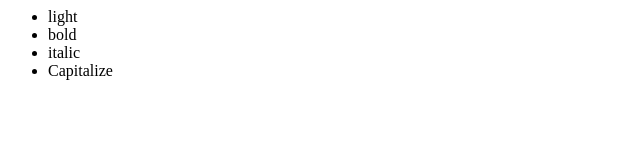
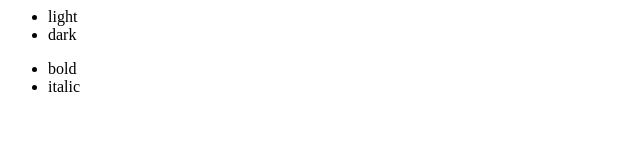
Before and after one commit to silvia2017/Test_tut, a plain HTML site: page index.html in a window 1280 px wide. Shown: the whole page, without its empty margins (0-640 px from the left). Drawn offline with Linux system fonts and the light colour scheme.

Commit message:
added new branch with index.html modified for discussion

```diff
--- a/index.html
+++ b/index.html
@@ -3,11 +3,15 @@
         <module-one>
             <ul>
                 <li>light</li>
+                <li>dark</li>
+            </ul>
+        </module-one>
+        <module-two>
+            <ul>
                 <li>bold</li>
                 <li>italic</li>
-                <li>Capitalize</li>
             </ul>
-        </module-one>
+        </module-two>
     </body>
 
 </html>
```
